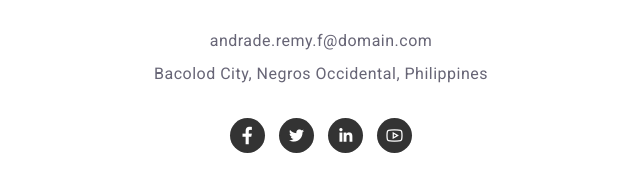
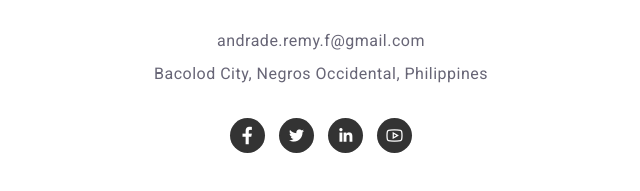
Before and after one commit to remyandrade/portfolio, a plain HTML site: page index.html in a window 1280 px wide. Shown: the part 3588-3779 px from the top of the page, 319-959 px from the left. Drawn offline with Linux system fonts and the light colour scheme.

Commit message:
Update index.html

```diff
--- a/index.html
+++ b/index.html
@@ -203,7 +203,7 @@
 			<div class="container">
 				<h5>Feel free to contact me.</h5>
 				<h2>+63 915 652 4163</h2>
-				<p>andrade.remy.f@domain.com </p>
+				<p>andrade.remy.f@gmail.com </p>
 				<p> Bacolod City, Negros Occidental, Philippines </p>
 				<ul>
 					<li><a href=""><i class="la la-facebook"></i></a></li>
```
